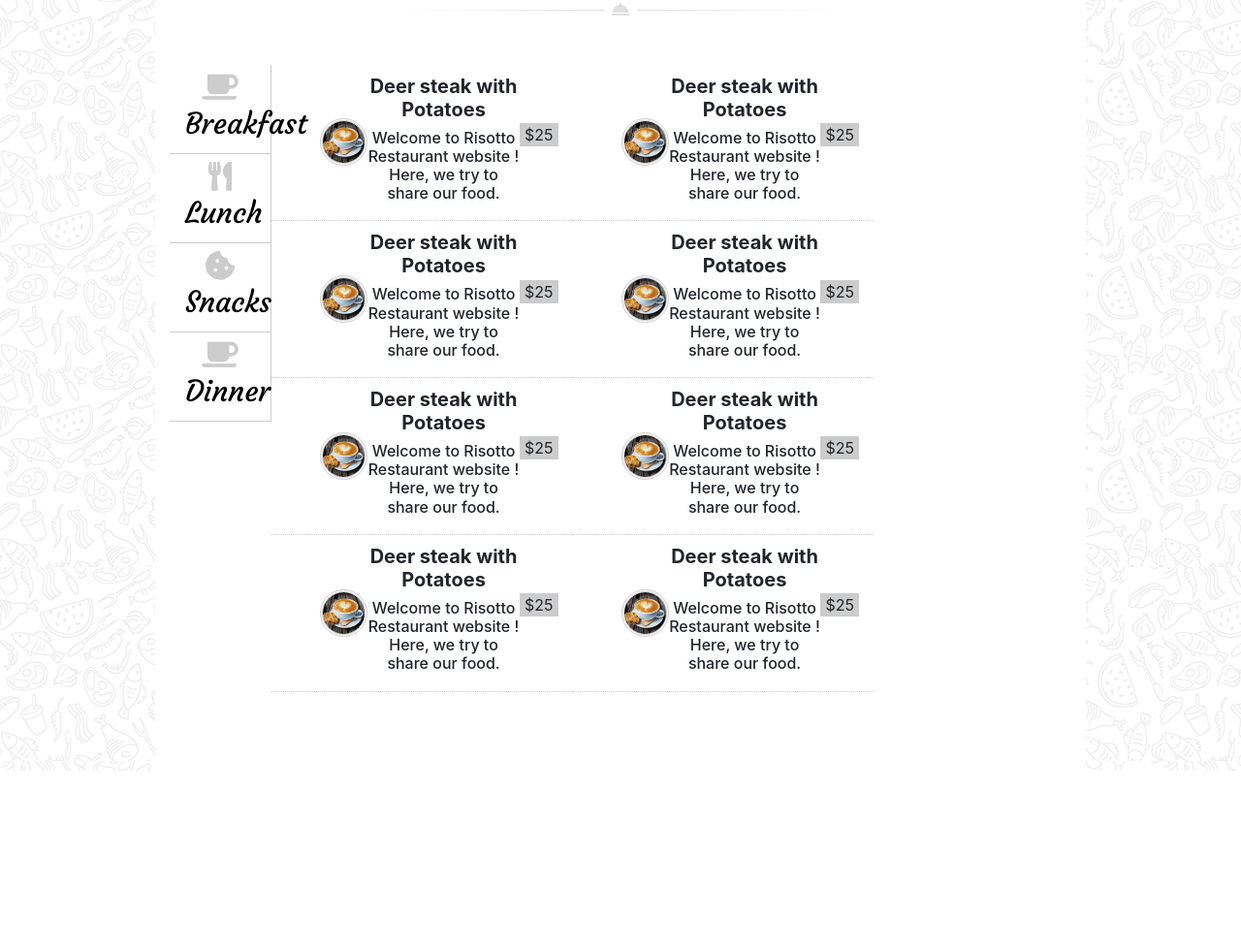
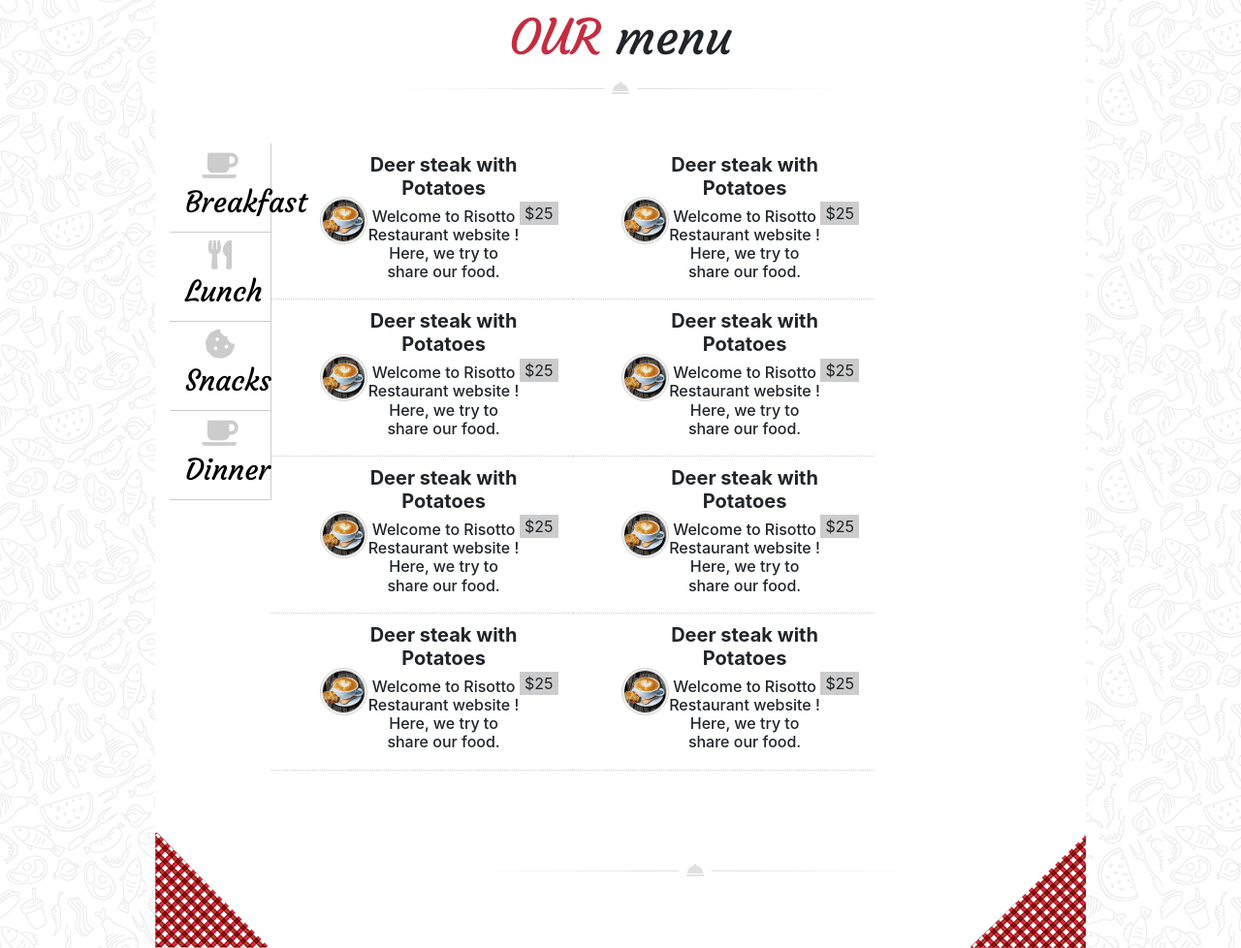
Before and after one commit to FannyHunin/siteDuChef, a website: page index.html in a window 1280 px wide. Shown: the part 1586-2564 px from the top of the page at 97% size. Before the commit the page ends 2381 px from the top, so only its background shows below. Drawn offline with nearby package versions, Linux system fonts and the light colour scheme.

Commit message:
section menu finie

```diff
--- a/index.html
+++ b/index.html
@@ -537,13 +537,18 @@
                         </div>
                     </div>
                 </div>
-
             </div>
         </div>
+        <!-- bottom deco -->
+        <div class="bottomDeco">
+            <img id="line" src="./public/images/decoration_line.png" alt="">
+            <div>
+                <img src="./public/images/box-bottom-left.png" alt="">
+                <img src="./public/images/box-bottom_right.png" alt="">
+            </div>
         </div>
+    </section>
 
-
-    </section>
 
 
     <!-- jquery -->
--- a/src/scss/modules/_sectionMenu.scss
+++ b/src/scss/modules/_sectionMenu.scss
@@ -1,10 +1,12 @@
 #sectionMenu {
     background-image: url("../../../public/images/main_bg.jpg");
-    display: flex;
-    justify-content: center;
+    // display: flex;
+    // justify-content: center;
 
+    /*menuText*/
     #ourMenu {
         background-color: white;
+        margin-left: 12.5%;
         width: 75%;
         display: flex;
         justify-content: center;
@@ -16,6 +18,7 @@
             text-align: center;
             position: relative;
             top: -10%;
+
             h1 {
                 font-size: 50px;
                 font-family: 'Courgette', cursive;
@@ -24,9 +27,12 @@
                     color: #C42D40;
                 }
             }
-            .container-fluid{
+
+            /*menuTabs*/
+            .container-fluid {
 
                 width: 100%;
+
                 #tabMenu {
                     margin-top: 5%;
 
@@ -68,10 +74,12 @@
                         width: 100%;
                         position: relative;
                         right: 12.5%;
+
                         .tab-content {
 
                             .tab-pane {
                                 width: 100%;
+
                                 .row {
 
                                     width: 90%;
@@ -112,11 +120,27 @@
                             }
                         }
                     }
-            }
+                }
 
             }
         }
 
     }
+    .bottomDeco{
+        background-color: white;
+        padding-top: 5%;
+        width: 75%;
+        position: relative;
+        left: 12.5%;
+        #line{
+            position: absolute;
+            left: 35%;
+            bottom: 40%;
 
+        }
+        div{
+            display: flex;
+            justify-content: space-between;
+        }
+    }
 }
```
Also changed, not shown: public/css/app.css, 1 other file.
